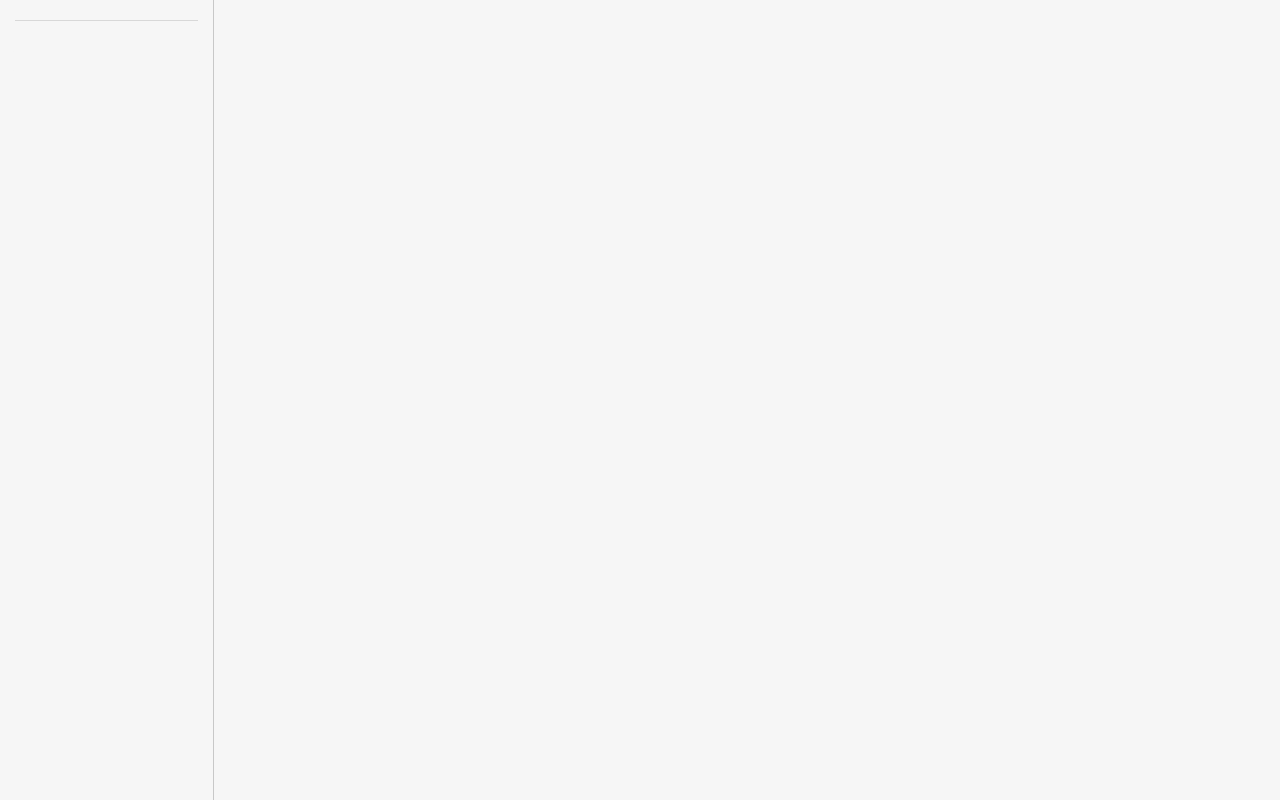
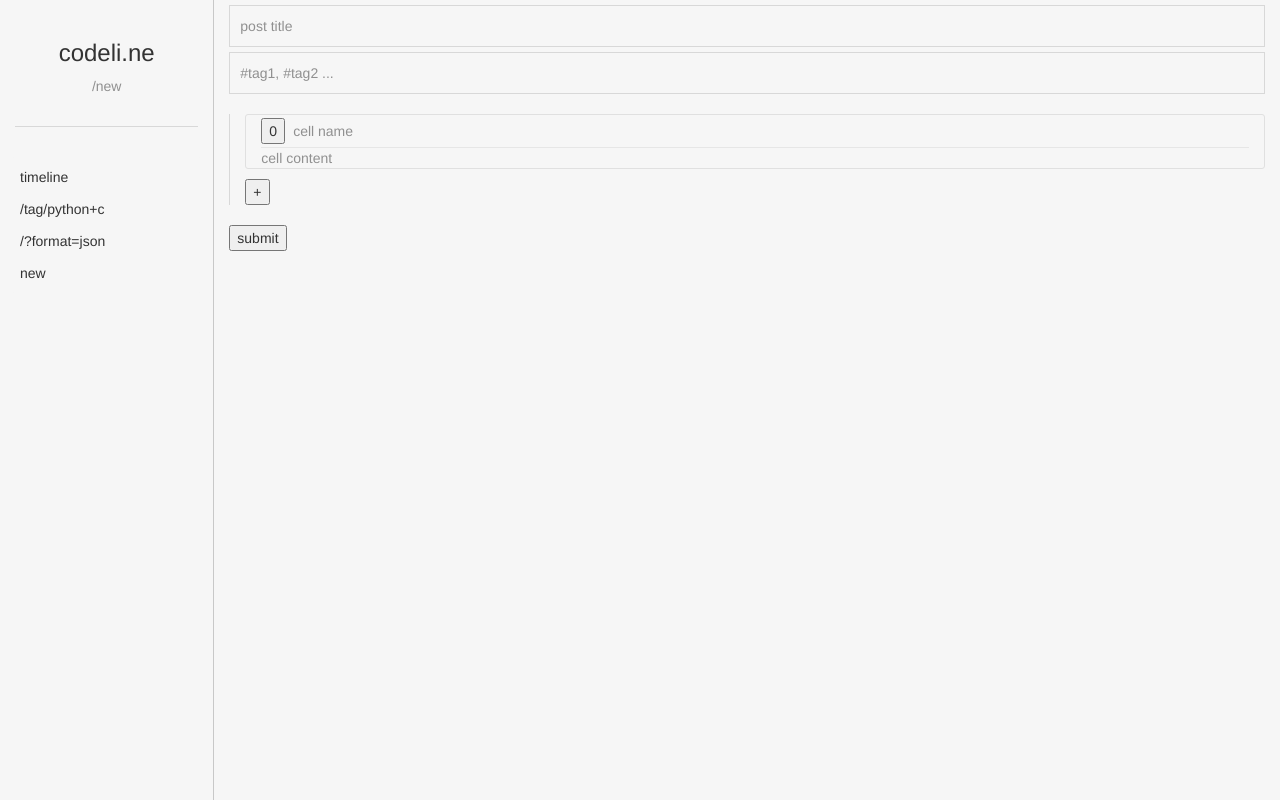
Before and after one commit to murtaza64/codeline, a Django app: page /new/ in a window 1280 px wide. Before the commit the page is almost empty. Run offline with Django 3.2, Linux system fonts and the light colour scheme; some libraries are stand-ins or nearby versions.

Commit message:
Started work on new view

```diff
--- /dev/null
+++ b/mysite/timeline/static/timeline/new.js
@@ -0,0 +1,63 @@
+cellinput_html = '\
+<div class="container-fluid cellfield">\
+  <div class="cellinputmeta">\
+    <table><tr>\
+    <td><div class="cellinputtype">0</div></td>\
+    <td style="width: 100%"><div class="newfield cellinputname">cell name</div></td>\
+  </tr></table>\
+  </div>\
+  <div class="newfield cellinputcontent">cell content</div>\
+</div>\
+'
+function add_cell(){
+  var cellinputs = $("#cellinputs")[0];
+  cellinputs.innerHTML += cellinput_html;
+  cellfields = $(".cellfield");
+  //$(cellfields[cellfields.length-1]).css("margin-bottom", "0");
+  //$(cellfields[cellfields.length-2]).css("margin-bottom", "10px");
+  setup_inputs()
+}
+$(document).ready(function(){
+  console.log('ready');
+  setup_inputs()
+});
+function setup_inputs(){
+  $('.newfield').prop('contenteditable',true);
+  $('.newfield').css('color', '#909090');
+  $('.cellinputtype').click(function(){
+    if (this.innerHTML == '0'){
+      this.innerHTML = 1;
+    } else if (this.innerHTML == '1'){
+      this.innerHTML = 2;
+    } else {
+      this.innerHTML = 0;
+    }
+  });
+  function focus_inputs(plchldr){
+    f = function(){
+      if (this.innerHTML == plchldr){
+        this.innerHTML = "";
+      }
+      $(this).css('color', 'inherit');
+    }
+    return f;
+  }
+  function unfocus_inputs(plchldr){
+    f = function(){
+      if (this.innerHTML == ''){
+        $(this).css('color', '#909090');
+        this.innerHTML = plchldr;
+      }
+    }
+    return f;
+  }
+  $('#titlefield').focus(focus_inputs("post title"));
+  $('#tagfield').focus(focus_inputs("#tag1, #tag2 ..."));
+  $('.cellinputname').focus(focus_inputs("cell name"));
+  $('.cellinputcontent').focus(focus_inputs("cell content"));
+
+  $('#titlefield').focusout(unfocus_inputs("post title"));
+  $('#tagfield').focusout(unfocus_inputs("#tag1, #tag2 ..."));
+  $('.cellinputname').focusout(unfocus_inputs("cell name"));
+  $('.cellinputcontent').focusout(unfocus_inputs("cell content"));
+}
--- a/mysite/timeline/static/timeline/styles.css
+++ b/mysite/timeline/static/timeline/styles.css
@@ -45,3 +45,36 @@ hr {
 td{
   padding: 3px 8px;
 }
+
+
+.newfield.text, .newfield.tags{
+  padding: 10px;
+  margin-top: 5px;
+  border: 1px solid #d8d8d8;
+  color: #909090;
+}
+.container-fluid.cellfield_container{
+  border-left: 1px solid #d8d8d8;
+  padding-right: 0;
+}
+.container-fluid.cellfield{
+  border:1px solid #e0e0e0;
+  border-radius:3px;
+  margin-bottom:10px;
+}
+.cellinputmeta{
+  border-bottom:1px solid #e6e6e6;
+}
+.cellinputmeta table{
+  font: inherit;
+}
+.cellinputmeta td{
+    padding: 3px 0px;
+}
+.cellinputname{
+  width: 100%;
+  padding-left: 8px;
+}
+.cellinputtype{
+  /*border: 1px solid #e6e6e6;*/
+}
--- a/mysite/timeline/templates/timeline/header.html
+++ b/mysite/timeline/templates/timeline/header.html
@@ -6,6 +6,10 @@
 	<link rel="stylesheet" href="{% static 'timeline/post_styles.css' %}" type="text/css"/>
 	<link rel="stylesheet" href="{% static 'timeline/styles.css' %}" type="text/css"/>
 	<script src="//cdnjs.cloudflare.com/ajax/libs/highlight.js/9.8.0/highlight.min.js"></script>
+	<script
+  src="https://code.jquery.com/jquery-3.1.1.min.js"
+  integrity="sha256-hVVnYaiADRTO2PzUGmuLJr8BLUSjGIZsDYGmIJLv2b8="
+  crossorigin="anonymous"></script>
 	<script>hljs.initHighlightingOnLoad();</script>
 	<meta name="viewport" content = "width=device-width, initial-scale=1.0">
 	<style type="text/css">
@@ -14,6 +18,8 @@
 		  height:100%
 		}
 	</style>
+	{% block head %}
+	{% endblock %}
 	<title>{{title}}</title>
 </head>
 
--- a/mysite/timeline/templates/timeline/new.html
+++ b/mysite/timeline/templates/timeline/new.html
@@ -1,4 +1,34 @@
 {% extends "timeline/header.html" %}
+{% block head %}
+  {% load staticfiles %}
+  <script src="{% static 'timeline/new.js' %}"></script>
+{% endblock %}
+{% block lefttitle %}
+  {% include 'timeline/includes/lefttitle.html' %}
+{% endblock %}
+
+{% block sidebarlinks %}
+  {% include 'timeline/includes/sidebarlinks.html' %}
+{% endblock %}
 {% block content %}
-
+  <div class="newfield text" id="titlefield">post title</div>
+  <div class="newfield tags" id="tagfield">#tag1, #tag2 ...</div>
+  <br>
+  <div class="container-fluid cellfield_container">
+    <div id="cellinputs">
+      <div class="container-fluid cellfield" >
+        <div class="cellinputmeta">
+          <table><tr>
+          <td><button class="cellinputtype">0</button></td>
+          <td style="width: 100%"><div class="newfield cellinputname">cell name</div></td>
+        </tr></table>
+        </div>
+        <div class="newfield cellinputcontent">cell content</div>
+      </div>
+      <!--<div style="margin-top:-10px;"></div>-->
+    </div>
+    <button onclick="add_cell()">+</button>
+  </div>
+  <br>
+  <button id="submit">submit</buton>
 {% endblock %}
--- a/mysite/timeline/urls.py
+++ b/mysite/timeline/urls.py
@@ -8,7 +8,7 @@ urlpatterns = [
     url(r'^list/$', views.PostListView.as_view(), name = 'list'),
     url(r'^(?P<pk>\d+)$', views.SinglePostView.as_view(), name = 'post_view'),
     #url(r'^test/', views.test, name = 'test'),
-    url(r'^new/', views.new, name='new'),
+    url(r'^new/', views.NewPostView.as_view(), name='new'),
     url(r'^user/(?P<usr>\w+)$', views.UserTimelineView.as_view(), name='user'),
     url(r'^tag/(?:(\w+)\+)?(\w+)$', views.TagTimelineView.as_view(), name='user')
 ]
--- a/mysite/timeline/views.py
+++ b/mysite/timeline/views.py
@@ -1,6 +1,6 @@
 from django.shortcuts import render, redirect
 from django.http import JsonResponse
-from django.views.generic import ListView, DetailView
+from django.views.generic import ListView, DetailView, TemplateView
 from django.views.generic.base import TemplateResponseMixin
 from timeline.models import Post, Tag
 from django.contrib.auth.models import User
@@ -9,6 +9,11 @@ import json, re
 from markdown2 import markdown
 
 def assemble_post(post):
+    '''
+    Takes a Post object and converts it into a format friendly
+    to the template (unpacks post.body into an enumerated iterable
+    of cell dicts).
+    '''
     #print(post.body)
     body_dict = json.loads(post.body)
     #print(body_dict)
@@ -23,10 +28,10 @@ def assemble_post(post):
             t = re.sub(r'\n', '<br>', t)
             #print(t)
         cell['content'] = t
-    tags = post.tags.all().order_by('name').order_by('-lang')
+    tags = post.tags.all().order_by('name', '-lang')
     send_post = {'id': post.id, 'title': post.title, 'author': post.author,
         'date': post.date, 'tags': tags, 'body': enumerate(cells)}
-    print('assembled post')
+    #print('assembled post')
     return send_post
 
 class JSONPostViewMixin(TemplateResponseMixin):
@@ -65,6 +70,9 @@ class PostListView(JSONPostViewMixin, ListView):
 
 class GlobalTimelineView(PostListView):
     template_name = 'timeline/timeline.html'
+    def get(self, *args, **kwargs):
+        #import ipdb; ipdb.set_trace(context=9)
+        return super(GlobalTimelineView, self).get(*args, **kwargs)
     def get_context_data(self, **kwargs):
         context = super(GlobalTimelineView, self).get_context_data(**kwargs)
         context['title'] = 'codeli.ne'
@@ -77,7 +85,7 @@ class SinglePostView(JSONPostViewMixin, DetailView):
     def get_context_data(self, **kwargs):
         context = super(SinglePostView, self).get_context_data(**kwargs)
         context['post'] = assemble_post(context['object'])
-        #HACK: make SinglePostView work nicely with JSONPostViewMixin
+        #HACK: makes SinglePostView work nicely with JSONPostViewMixin
         context['object_list'] = [context['object']]
         context['subtitle'] = '/' + context['post']['title']
         context['title'] = '{} | codeli.ne'.format(context['post']['title'])
@@ -118,7 +126,12 @@ class TagTimelineView(PostListView):
         context['title'] = '+'.join(args) + ' | codeli.ne'
         return context
 
-def new(request):
-    return render(request, 'timeline/new.html', {'title':'new'})
+class NewPostView(TemplateView):
+    template_name = 'timeline/new.html'
+    def get_context_data(self, **kwargs):
+        context = super(NewPostView, self).get_context_data(**kwargs)
+        context['subtitle'] = '/new'
+        context['title'] = 'new post | codeli.ne'
+        return context
 
 #TODO:40 tags, ajax/live page updates
--- a/requirements.txt
+++ b/requirements.txt
@@ -1,3 +1,2 @@
 Django==1.10.4
 markdown2==2.3.2
-ipython==5.1.0
```
Also changed, not shown: test/test.py (added, +3 -0 lines).
